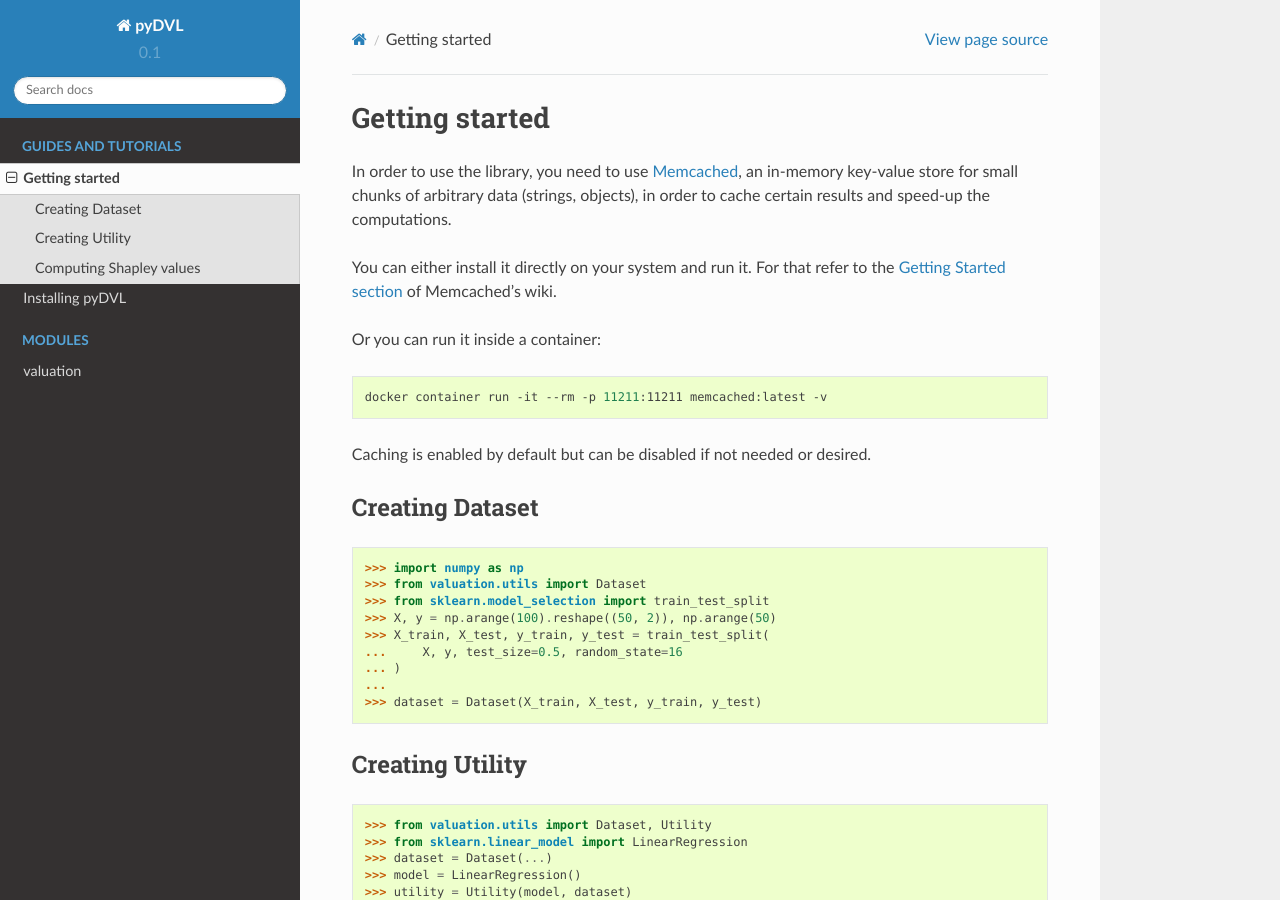
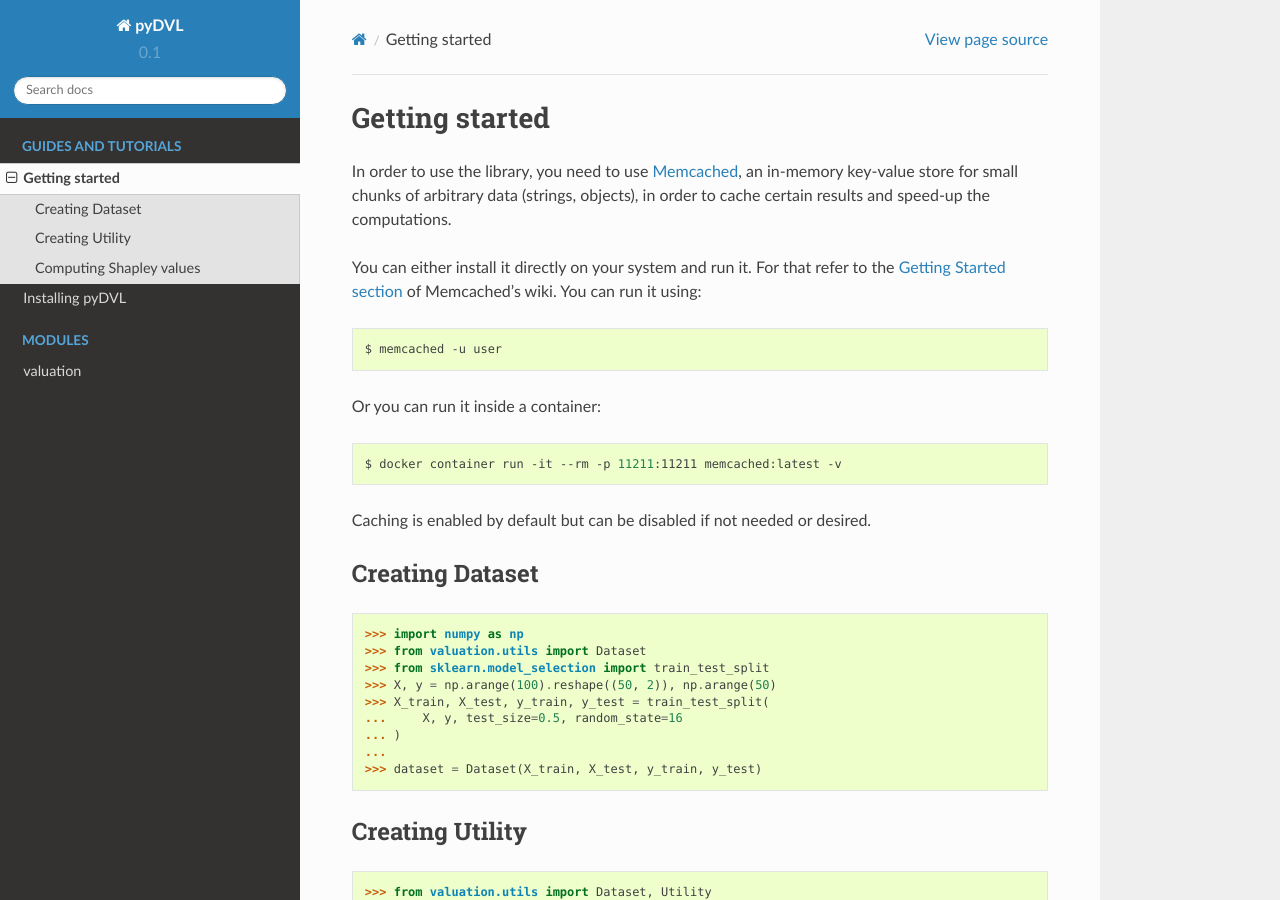
Before and after one commit to mdbenito/pyDVL, a Sphinx documentation site: the page built from docs/getting-started.rst, in a window 1280 px wide and 900 px high. Built offline with Sphinx 7.4.7 and the Read the Docs theme 2.0.0, drawn with Linux system fonts in a browser that asks for light colours.

Commit message:
Add command for running memcached without docker
Former-commit-id: 7da81f1c123c5f6e33019926ef1fb3f6512bd1ab

```diff
--- a/docs/getting-started.rst
+++ b/docs/getting-started.rst
@@ -7,13 +7,17 @@ in order to cache certain results and speed-up the computations.
 
 You can either install it directly on your system and run it. For that refer to the
 `Getting Started section <https://github.com/memcached/memcached/wiki#getting-started>`_
-of Memcached's wiki.
+of Memcached's wiki. You can run it using:
+
+.. code-block:: shell
+
+   $ memcached -u user
 
 Or you can run it inside a container:
 
 .. code-block:: shell
 
-    docker container run -it --rm -p 11211:11211 memcached:latest -v
+    $ docker container run -it --rm -p 11211:11211 memcached:latest -v
 
 Caching is enabled by default but can be disabled if not needed or desired.
 
```
